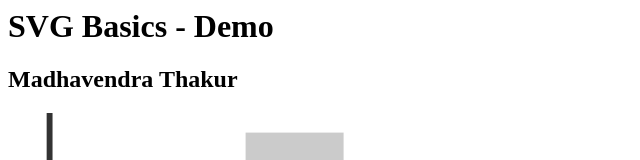
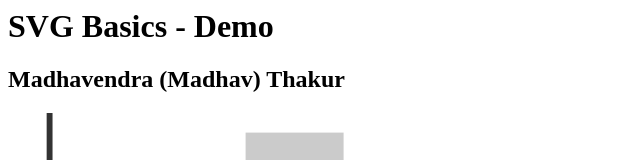
Before and after one commit to mThkTrn/myNewSvgBasics, a plain HTML site: page index.html in a window 1280 px wide. Shown: the top 160 px of the page, without its empty margins (0-640 px from the left). Drawn offline with Linux system fonts and the light colour scheme.

Commit message:
Added "(Madhav)" to name

```diff
--- a/index.html
+++ b/index.html
@@ -5,7 +5,7 @@
 </head>
 <body>
   <h1>SVG Basics - Demo</h1>
-  <h2>Madhavendra Thakur</h2>
+  <h2>Madhavendra (Madhav) Thakur</h2>
   <svg xmlns="http://www.w3.org/2000/svg" viewBox="0 0 300 200" width="50%" height="50%">
     <rect class="bar" x="50" y="60" width="50" height="120"/>
     <text class="label" x="75" y="195" text-anchor="middle">Dogs</text>
```
